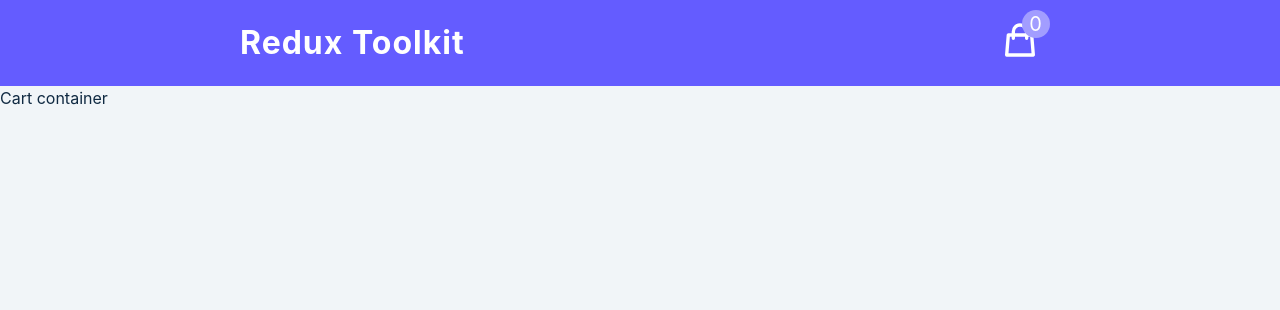
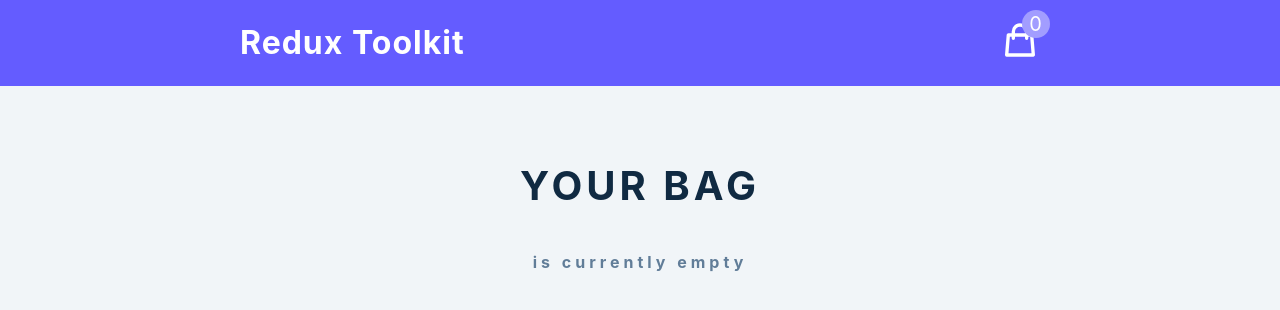
Before and after one commit to Sammy3000/Ecommerce-Cart-Module, a React (Create React App) app: page / in a window 1280 px wide. Shown: the top 310 px of the page. Built offline with nearby package versions, Linux system fonts and the light colour scheme.

Commit message:
Set up condition for rendering with zero as amount

```diff
--- a/src/components/CartContainer.js
+++ b/src/components/CartContainer.js
@@ -3,6 +3,18 @@
 
 const CartContainer=()=>{
     const {cartItems,amount,total}=useSelector(store=>store.cart)
+    if(amount < 1){
+    return(
+        <section className="cart">
+            <header>
+                <h2>your bag</h2>
+                <h4 className="empty-cart">is currently empty</h4>
+            </header>
+
+        </section>
+    )
+    }
+
 return(
 <div>
     Cart container
```
